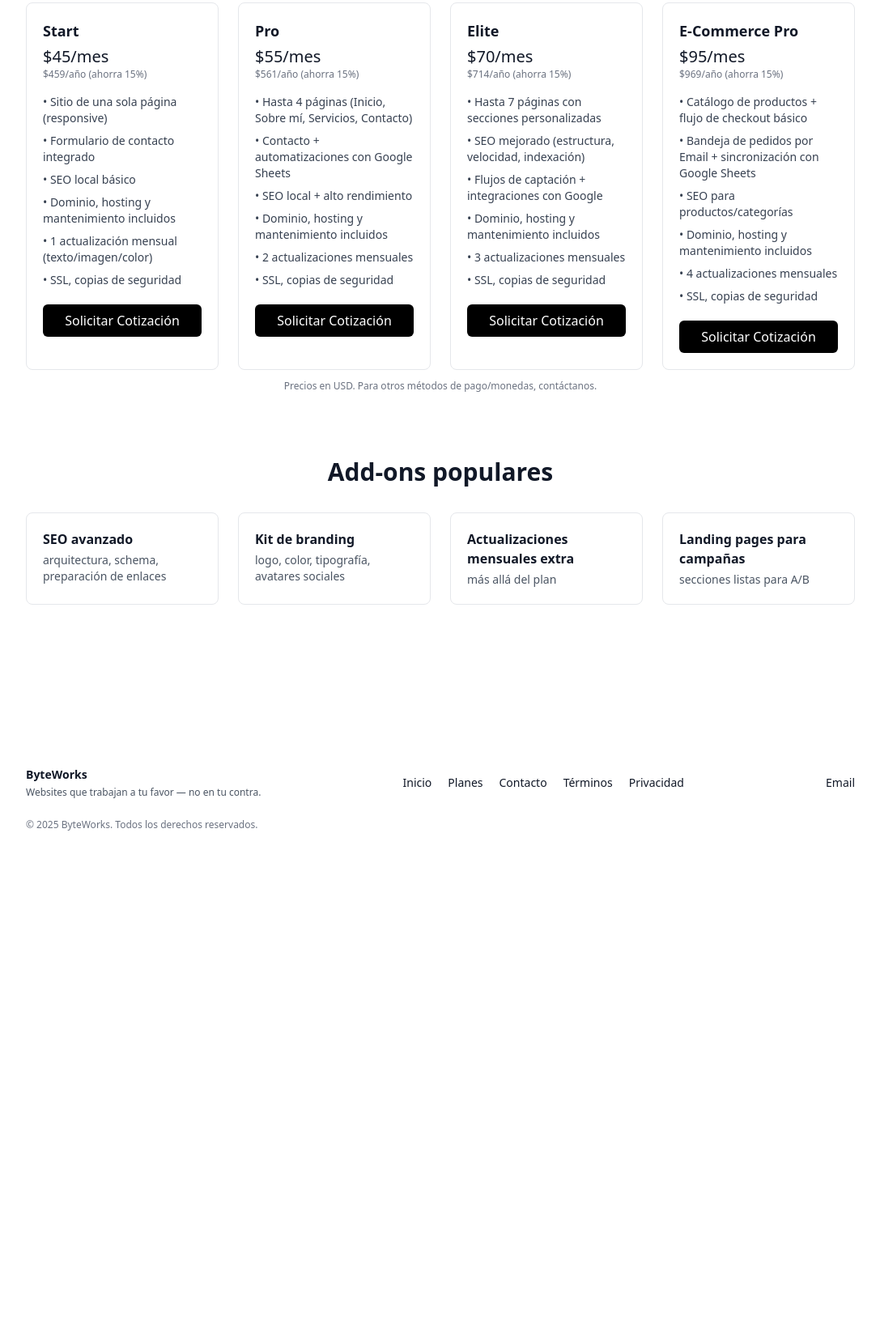
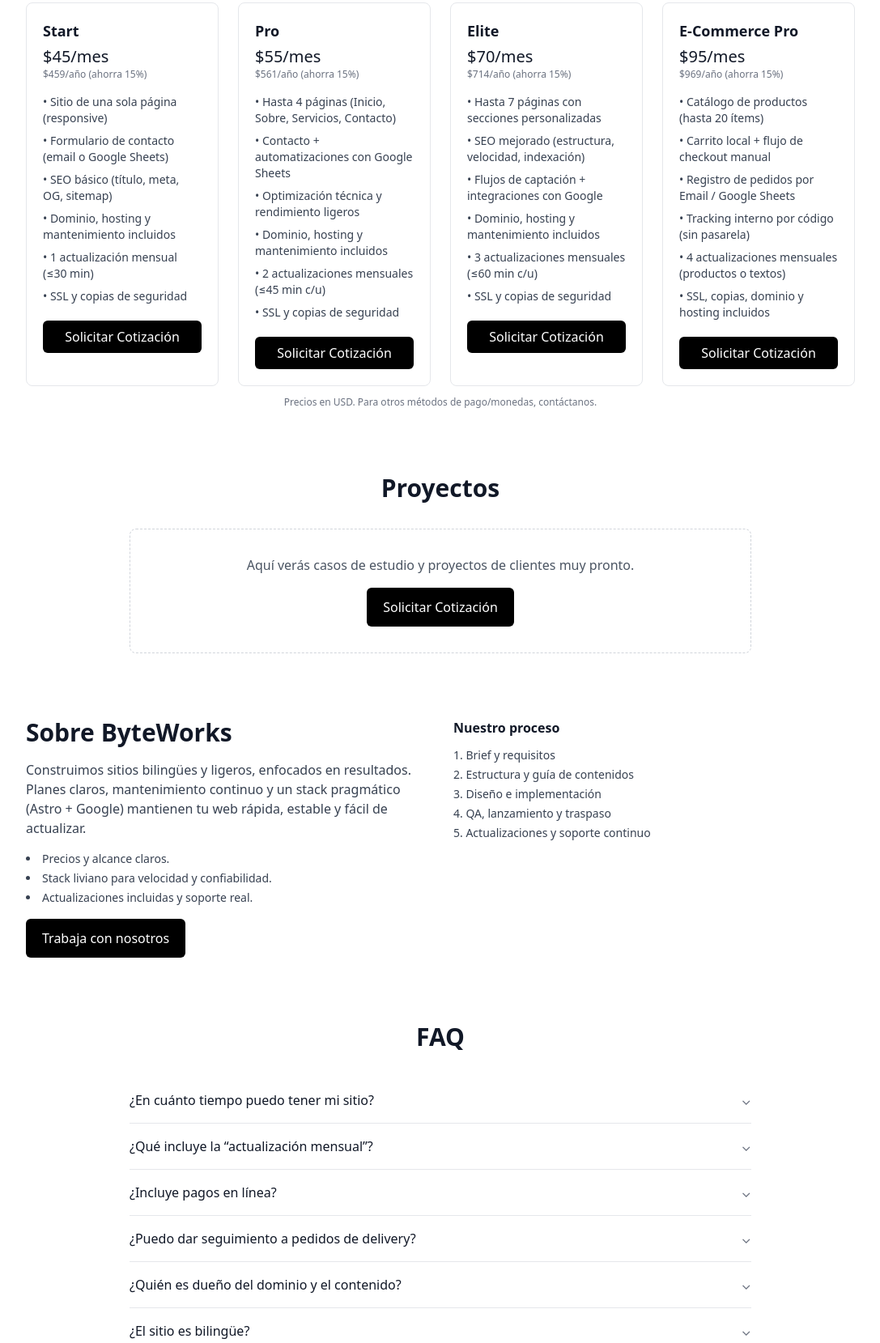
Before and after one commit to byteworks-agency/byteworks-agency-site, an Astro site: page /es in a window 1280 px wide. Shown: the part 726-2385 px from the top of the page at 81% size, without its empty margins (96-1183 px from the left). Before the commit the page ends 1793 px from the top, so only its background shows below. Built offline with nearby package versions, Linux system fonts and the light colour scheme; Astro itself is replaced by a stand-in of ours; no server answers.

Commit message:
Update index.astro

```diff
--- a/src/pages/es/index.astro
+++ b/src/pages/es/index.astro
@@ -12,11 +12,11 @@ const planes = [
     yearly: '$459/año (ahorra 15%)',
     features: [
       'Sitio de una sola página (responsive)',
-      'Formulario de contacto integrado',
-      'SEO local básico',
+      'Formulario de contacto (email o Google Sheets)',
+      'SEO básico (título, meta, OG, sitemap)',
       'Dominio, hosting y mantenimiento incluidos',
-      '1 actualización mensual (texto/imagen/color)',
-      'SSL, copias de seguridad',
+      '1 actualización mensual (≤30 min)',
+      'SSL y copias de seguridad',
     ],
   },
   {
@@ -24,12 +24,12 @@ const planes = [
     price: '$55/mes',
     yearly: '$561/año (ahorra 15%)',
     features: [
-      'Hasta 4 páginas (Inicio, Sobre mí, Servicios, Contacto)',
+      'Hasta 4 páginas (Inicio, Sobre, Servicios, Contacto)',
       'Contacto + automatizaciones con Google Sheets',
-      'SEO local + alto rendimiento',
+      'Optimización técnica y rendimiento ligeros',
       'Dominio, hosting y mantenimiento incluidos',
-      '2 actualizaciones mensuales',
-      'SSL, copias de seguridad',
+      '2 actualizaciones mensuales (≤45 min c/u)',
+      'SSL y copias de seguridad',
     ],
   },
   {
@@ -41,8 +41,8 @@ const planes = [
       'SEO mejorado (estructura, velocidad, indexación)',
       'Flujos de captación + integraciones con Google',
       'Dominio, hosting y mantenimiento incluidos',
-      '3 actualizaciones mensuales',
-      'SSL, copias de seguridad',
+      '3 actualizaciones mensuales (≤60 min c/u)',
+      'SSL y copias de seguridad',
     ],
   },
   {
@@ -50,22 +50,51 @@ const planes = [
     price: '$95/mes',
     yearly: '$969/año (ahorra 15%)',
     features: [
-      'Catálogo de productos + flujo de checkout básico',
-      'Bandeja de pedidos por Email + sincronización con Google Sheets',
-      'SEO para productos/categorías',
-      'Dominio, hosting y mantenimiento incluidos',
-      '4 actualizaciones mensuales',
-      'SSL, copias de seguridad',
+      'Catálogo de productos (hasta 20 ítems)',
+      'Carrito local + flujo de checkout manual',
+      'Registro de pedidos por Email / Google Sheets',
+      'Tracking interno por código (sin pasarela)',
+      '4 actualizaciones mensuales (productos o textos)',
+      'SSL, copias, dominio y hosting incluidos',
     ],
   },
 ];
 
-const addons = [
-  { name: 'SEO avanzado', note: 'arquitectura, schema, preparación de enlaces' },
-  { name: 'Kit de branding', note: 'logo, color, tipografía, avatares sociales' },
-  { name: 'Actualizaciones mensuales extra', note: 'más allá del plan' },
-  { name: 'Landing pages para campañas', note: 'secciones listas para A/B' },
+const faqs = [
+  {
+    q: '¿En cuánto tiempo puedo tener mi sitio?',
+    a: 'Start suele salir en 7–10 días hábiles desde que recibimos textos y assets. Pro/Elite toman 2–4 semanas según alcance y revisiones.',
+  },
+  {
+    q: '¿Qué incluye la “actualización mensual”?',
+    a: 'Tareas pequeñas como cambios de texto/imagen, ajustes de diseño o edición de productos. Están acotadas por tiempo según plan y no se acumulan (ver Términos → SLA).',
+  },
+  {
+    q: '¿Incluye pagos en línea?',
+    a: 'No por defecto. E-Commerce Pro usa flujo de pedido manual (sin pasarela). Si luego necesitas pagos, podemos cotizarlo como add-on.',
+  },
+  {
+    q: '¿Puedo dar seguimiento a pedidos de delivery?',
+    a: 'Sí. Cada pedido obtiene un código interno. El estado se maneja en Google Sheets y se muestra en una página de tracking.',
+  },
+  {
+    q: '¿Quién es dueño del dominio y el contenido?',
+    a: 'Tú. Mientras la suscripción esté activa, nosotros administramos la parte técnica; tú conservas dominio, marca y contenidos.',
+  },
+  {
+    q: '¿El sitio es bilingüe?',
+    a: 'Sí. Estructura y rutas en Inglés y Español. Si solo quieres un idioma, podemos mantener el otro oculto.',
+  },
+  {
+    q: '¿Incluye SEO?',
+    a: 'Todos los planes incluyen SEO básico. Para mejoras constantes y ranking local, está el add-on de SEO avanzado.',
+  },
+  {
+    q: '¿Puedo migrar en el futuro?',
+    a: 'Sí. Podemos exportar el sitio y entregar assets/datos al cancelar, según Términos.',
+  },
 ];
+
 ---
 
 <Base title={title} description={description} image="/og-image.png" lang="es">
@@ -129,15 +158,60 @@ const addons = [
       </p>
     </div>
 
-    <!-- ADD-ONS -->
+    <!-- PROYECTOS (estado vacío por ahora) -->
     <div class="mt-20">
-      <h2 class="text-2xl md:text-3xl font-semibold text-center mb-8">Add-ons populares</h2>
-      <div class="grid md:grid-cols-2 lg:grid-cols-4 gap-6">
-        {addons.map((a) => (
-          <div class="border border-gray-200 dark:border-gray-800 rounded-lg p-5">
-            <h3 class="font-semibold">{a.name}</h3>
-            <p class="text-sm text-gray-600 dark:text-gray-300 mt-1">{a.note}</p>
-          </div>
+      <h2 class="text-2xl md:text-3xl font-semibold text-center mb-8">Proyectos</h2>
+      <div class="border border-dashed border-gray-300 dark:border-gray-700 rounded-lg p-8 text-center max-w-3xl mx-auto">
+        <p class="text-gray-600 dark:text-gray-300">
+          Aquí verás casos de estudio y proyectos de clientes muy pronto.
+        </p>
+        <a href="/es/contacto" class="mt-4 inline-flex items-center justify-center px-5 py-3 rounded-md bg-black text-white dark:bg-white dark:text-black hover:opacity-90 transition">
+          Solicitar Cotización
+        </a>
+      </div>
+    </div>
+
+    <!-- ABOUT -->
+    <div class="mt-20 grid md:grid-cols-2 gap-8 items-start">
+      <div class="space-y-4">
+        <h2 class="text-2xl md:text-3xl font-semibold">Sobre ByteWorks</h2>
+        <p class="text-gray-700 dark:text-gray-200">
+          Construimos sitios bilingües y ligeros, enfocados en resultados. Planes claros, mantenimiento continuo
+          y un stack pragmático (Astro + Google) mantienen tu web rápida, estable y fácil de actualizar.
+        </p>
+        <ul class="list-disc list-inside text-sm text-gray-700 dark:text-gray-200 space-y-1">
+          <li>Precios y alcance claros.</li>
+          <li>Stack liviano para velocidad y confiabilidad.</li>
+          <li>Actualizaciones incluidas y soporte real.</li>
+        </ul>
+        <a href="/es/contacto" class="inline-flex items-center justify-center px-5 py-3 rounded-md bg-black text-white dark:bg-white dark:text-black hover:opacity-90 transition">
+          Trabaja con nosotros
+        </a>
+      </div>
+      <div class="space-y-3">
+        <h3 class="font-semibold">Nuestro proceso</h3>
+        <ol class="list-decimal list-inside text-sm text-gray-700 dark:text-gray-200 space-y-1">
+          <li>Brief y requisitos</li>
+          <li>Estructura y guía de contenidos</li>
+          <li>Diseño e implementación</li>
+          <li>QA, lanzamiento y traspaso</li>
+          <li>Actualizaciones y soporte continuo</li>
+        </ol>
+      </div>
+    </div>
+
+    <!-- FAQ -->
+    <div class="mt-20">
+      <h2 class="text-2xl md:text-3xl font-semibold text-center mb-8">FAQ</h2>
+      <div class="max-w-3xl mx-auto divide-y divide-gray-200 dark:divide-gray-800">
+        {faqs.map((item) => (
+          <details class="py-4 group">
+            <summary class="flex cursor-pointer list-none items-center justify-between">
+              <span class="font-medium">{item.q}</span>
+              <span class="text-gray-500 group-open:rotate-180 transition">⌄</span>
+            </summary>
+            <p class="mt-2 text-sm text-gray-700 dark:text-gray-200">{item.a}</p>
+          </details>
         ))}
       </div>
     </div>
```
